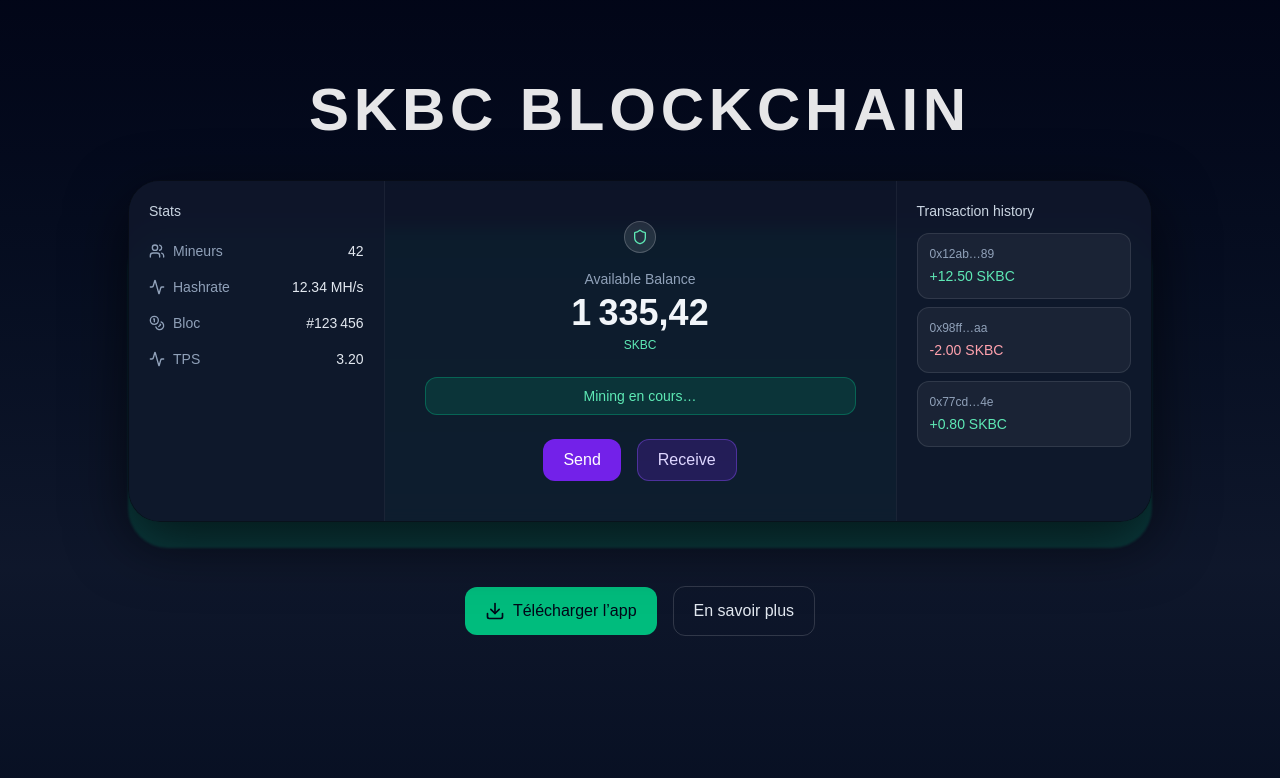
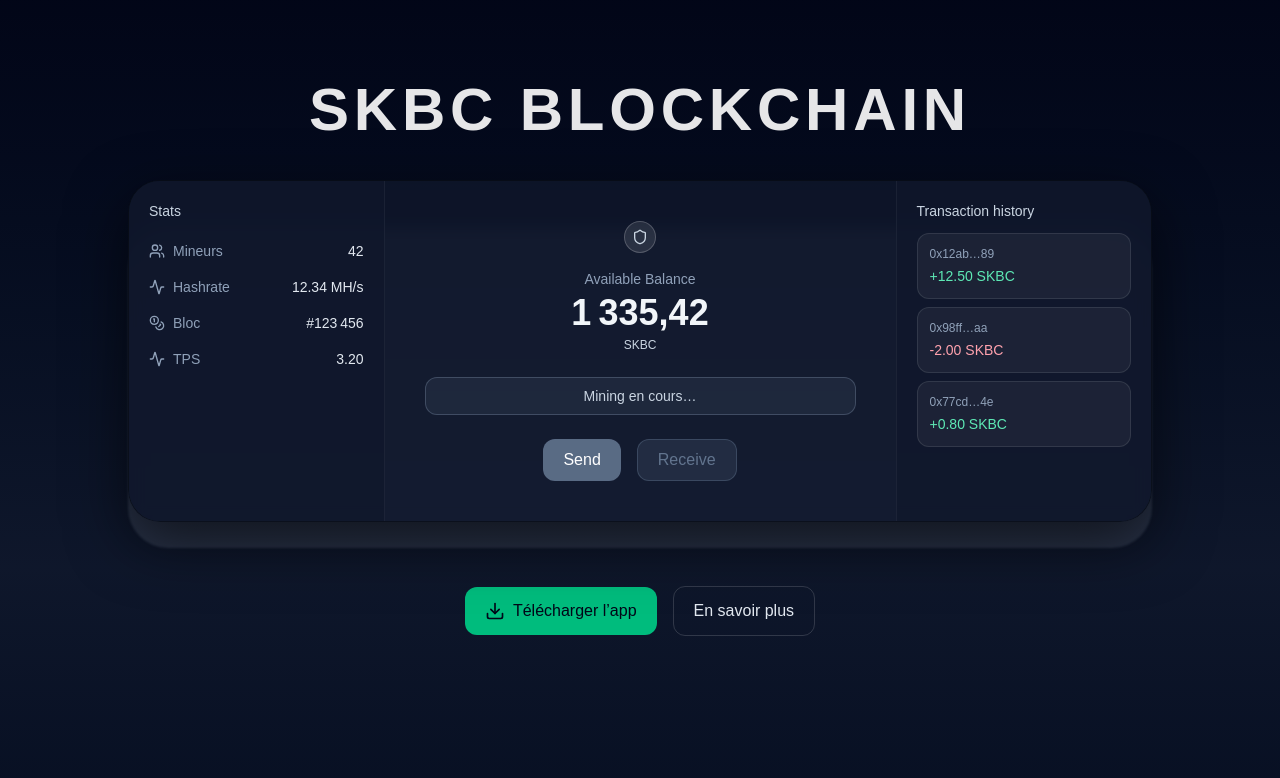
Before and after one commit to nathan-heig/Blockchain_PDG, a Next.js app in the folder website/: page / in a window 1280 px wide. Shown: the top 778 px of the page. Built offline with nearby package versions, Linux system fonts and the light colour scheme.

Commit message:
changement couleurs

```diff
--- a/website/src/app/about/page.tsx
+++ b/website/src/app/about/page.tsx
@@ -42,7 +42,7 @@ export default function AboutPage() {
       {/* SECTION Notre projet */}
       <section className="max-w-5xl mx-auto px-6 py-16 grid md:grid-cols-2 gap-10 items-center">
         <div className="rounded-2xl border border-white/10 bg-white/5 p-8 text-center">
-          <Pickaxe className="h-12 w-12 mx-auto text-violet-400" />
+          <Pickaxe className="h-12 w-12 mx-auto text-emerald-400" />
           <p className="mt-4 text-slate-300">Un système de minage simple et accessible.</p>
         </div>
         <motion.div
--- a/website/src/app/page.tsx
+++ b/website/src/app/page.tsx
@@ -1,20 +1,25 @@
 "use client";
 
-import React, { useEffect, useMemo, useState } from "react";
+import React from "react";
 import { motion } from "framer-motion";
 import { Download, Pickaxe, Coins, Activity, Users, Shield } from "lucide-react";
 import Link from "next/link";
 
-// --- Demo data helpers ---
+// --- Helpers d'affichage ---
 const fmt = new Intl.NumberFormat("fr-CH");
-const formatHashrate = (h:number | null | undefined) => {
+const formatHashrate = (h?: number | null) => {
   if (h == null) return "—";
   const units = ["H/s", "kH/s", "MH/s", "GH/s", "TH/s", "PH/s"];
-  let i = 0; let v = Number(h);
-  while (v >= 1000 && i < units.length - 1) { v /= 1000; i++; }
+  let i = 0;
+  let v = Number(h);
+  while (v >= 1000 && i < units.length - 1) {
+    v /= 1000;
+    i++;
+  }
   return `${v.toFixed(2)} ${units[i]}`;
 };
 
+// --- Données en dur (modifie ici quand tu veux) ---
 type Stats = {
   minersActive: number;
   networkHashrate: number;
@@ -23,43 +28,35 @@ type Stats = {
   balance: number;
 };
 
-function useApi() {
-  const [stats, setStats] = useState<Stats | null>(null);
-  const [loading, setLoading] = useState<boolean>(true);
+const STATS: Stats = {
+  minersActive: 42,
+  networkHashrate: 12_340_000,
+  blockHeight: 123_456,
+  tps: 3.2,
+  balance: 1335.42,
+};
 
-  const fallbackStats = useMemo<Stats>(() => ({
-    minersActive: 42,
-    networkHashrate: 12_340_000,
-    blockHeight: 123_456,
-    tps: 3.2,
-    balance: 1335.42,
-  }), []);
-
-  useEffect(() => {
-    // Pour l’instant on reste en démo.
-    setStats(fallbackStats);
-    setLoading(false);
-  }, [fallbackStats]);
-
-  return { stats, loading };
-}
-
+const TXS: Array<{ hash: string; delta: number }> = [
+  { hash: "0x12ab…89", delta: +12.5 },
+  { hash: "0x98ff…aa", delta: -2.0 },
+  { hash: "0x77cd…4e", delta: +0.8 },
+];
 
 export default function LandingPage() {
-  const { stats } = useApi();
+  const stats = STATS;
 
   return (
     <div className="min-h-screen bg-gradient-to-b from-slate-950 via-slate-900 to-slate-950 text-slate-100">
-      {/* HERO styled like your reference */}
+      {/* HERO */}
       <section className="relative overflow-hidden pt-20 mb-16">
-        {/* big heading */}
-        <h1 className="text-center text-4xl sm:text-5xl md:text-6xl font-extrabold tracking-[0.08em] text-white/90">SKBC BLOCKCHAIN</h1>
+        <h1 className="text-center text-4xl sm:text-5xl md:text-6xl font-extrabold tracking-[0.08em] text-white/90">
+          SKBC BLOCKCHAIN
+        </h1>
 
-        {/* green rounded backdrop */}
         <div className="relative max-w-6xl mx-auto px-6 mt-10">
-          <div className="absolute inset-x-0 top-12 mx-auto h-56 sm:h-64 md:h-72 lg:h-80 max-w-5xl rounded-[2.5rem] bg-emerald-400/20 blur-[1px]" />
+          <div className="absolute inset-x-0 top-12 mx-auto h-56 sm:h-64 md:h-72 lg:h-80 max-w-5xl rounded-[2.5rem] bg-slate-400/20 blur-[1px]" />
 
-          {/* Tablet mock */}
+          {/* “Tablette” */}
           <motion.div
             initial={{ opacity: 0, y: 10 }}
             animate={{ opacity: 1, y: 0 }}
@@ -67,55 +64,66 @@ export default function LandingPage() {
             className="relative mx-auto max-w-5xl rounded-[2rem] border border-black/40 shadow-[0_20px_60px_rgba(0,0,0,0.6)] bg-slate-900/80 backdrop-blur overflow-hidden"
           >
             <div className="grid grid-cols-12 gap-0">
-              {/* Left rail: Stats */}
+              {/* Colonne Stats */}
               <div className="col-span-3 hidden md:block bg-slate-900/70 border-r border-white/5 p-5">
                 <div className="text-slate-300 text-sm font-medium mb-3">Stats</div>
-                <StatRow icon={<Users className="h-4 w-4" />} label="Mineurs" value={fmt.format(stats?.minersActive ?? 0)} />
-                <StatRow icon={<Activity className="h-4 w-4" />} label="Hashrate" value={formatHashrate(stats?.networkHashrate)} />
-                <StatRow icon={<Coins className="h-4 w-4" />} label="Bloc" value={`#${fmt.format(stats?.blockHeight ?? 0)}`} />
-                <StatRow icon={<Activity className="h-4 w-4" />} label="TPS" value={(stats?.tps ?? 0).toFixed(2)} />
+                <StatRow icon={<Users className="h-4 w-4" />} label="Mineurs" value={fmt.format(stats.minersActive)} />
+                <StatRow icon={<Activity className="h-4 w-4" />} label="Hashrate" value={formatHashrate(stats.networkHashrate)} />
+                <StatRow icon={<Coins className="h-4 w-4" />} label="Bloc" value={`#${fmt.format(stats.blockHeight)}`} />
+                <StatRow icon={<Activity className="h-4 w-4" />} label="TPS" value={stats.tps.toFixed(2)} />
               </div>
 
-              {/* Center: Wallet */}
+              {/* Centre “wallet” */}
               <div className="col-span-12 md:col-span-6 p-8 sm:p-10">
                 <div className="flex flex-col items-center text-center">
                   <div className="w-8 h-8 rounded-full bg-white/10 grid place-items-center border border-white/20 mb-4">
-                    <Shield className="h-4 w-4 text-emerald-300" />
+                    <Shield className="h-4 w-4 text-slate-300" />
                   </div>
                   <div className="text-sm text-slate-400">Available Balance</div>
-                  <div className="mt-1 text-4xl font-bold">{(stats?.balance ?? 0).toLocaleString("fr-CH", { minimumFractionDigits: 2, maximumFractionDigits: 2 })}</div>
-                  <div className="text-xs text-emerald-300 mt-1">SKBC</div>
+                  <div className="mt-1 text-4xl font-bold">
+                    {stats.balance.toLocaleString("fr-CH", { minimumFractionDigits: 2, maximumFractionDigits: 2 })}
+                  </div>
+                  <div className="text-xs text-slate-300 mt-1">SKBC</div>
 
-                  {/* mining banner */}
                   <div className="mt-6 w-full max-w-md mx-auto">
-                    <div className="rounded-xl bg-emerald-500/15 border border-emerald-400/30 text-emerald-300 px-4 py-2 text-sm"> Mining en cours…</div>
+                    <div className="rounded-xl bg-slate-500/15 border border-slate-400/30 text-slate-300 px-4 py-2 text-sm">
+                      Mining en cours…
+                    </div>
                   </div>
 
-                  {/* actions */}
                   <div className="mt-6 flex gap-4">
-                    <button className="rounded-xl px-5 py-2 bg-violet-600/90 text-white font-medium">Send</button>
-                    <button className="rounded-xl px-5 py-2 bg-violet-600/20 text-violet-200 border border-violet-500/40 font-medium">Receive</button>
+                    <button className="rounded-xl px-5 py-2 bg-slate-500/90 text-white font-medium">Send</button>
+                    <button className="rounded-xl px-5 py-2 bg-slate-500/20 text-slate-500 border border-slate-500/40 font-medium">
+                      Receive
+                    </button>
                   </div>
                 </div>
               </div>
 
-              {/* Right rail: Tx history (placeholder) */}
+              {/* Historique TX */}
               <div className="col-span-3 hidden md:block bg-slate-900/70 border-l border-white/5 p-5">
                 <div className="text-slate-300 text-sm font-medium mb-3">Transaction history</div>
-                <TxItem hash="0x12ab…89" delta={+12.5} />
-                <TxItem hash="0x98ff…aa" delta={-2.0} />
-                <TxItem hash="0x77cd…4e" delta={+0.8} />
+                {TXS.map((t) => (
+                  <TxItem key={t.hash} hash={t.hash} delta={t.delta} />
+                ))}
               </div>
             </div>
           </motion.div>
         </div>
 
-        {/* CTA under mock */}
+        {/* CTA */}
         <div className="mt-16 flex items-center justify-center gap-4">
-          <Link href="/download" className="inline-flex items-center gap-2 rounded-xl bg-emerald-500 hover:bg-emerald-400 text-slate-950 px-5 py-3 font-medium">
+          <Link
+            href="/download"
+            className="inline-flex items-center gap-2 rounded-xl bg-emerald-500 hover:bg-emerald-400 text-slate-950 px-5 py-3 font-medium"
+          >
             <Download className="h-5 w-5" /> Télécharger l’app
           </Link>
-          <Link href="/about" className="inline-flex items-center gap-2 rounded-xl border border-white/15 hover:bg-white/5 px-5 py-3 font-medium text-slate-200">En savoir plus
+          <Link
+            href="/about"
+            className="inline-flex items-center gap-2 rounded-xl border border-white/15 hover:bg-white/5 px-5 py-3 font-medium text-slate-200"
+          >
+            En savoir plus
           </Link>
         </div>
       </section>
@@ -137,10 +145,14 @@ export default function LandingPage() {
   );
 }
 
+// --- Petits composants UI ---
 function StatRow({ icon, label, value }: { icon: React.ReactNode; label: string; value: string }) {
   return (
     <div className="flex items-center justify-between py-2 text-sm">
-      <div className="flex items-center gap-2 text-slate-400">{icon}<span>{label}</span></div>
+      <div className="flex items-center gap-2 text-slate-400">
+        {icon}
+        <span>{label}</span>
+      </div>
       <div className="text-slate-200 font-medium">{value}</div>
     </div>
   );
@@ -151,7 +163,10 @@ function TxItem({ hash, delta }: { hash: string; delta: number }) {
   return (
     <div className="rounded-xl border border-white/10 bg-white/5 p-3 mb-2">
       <div className="text-xs text-slate-400">{hash}</div>
-      <div className={`text-sm mt-1 ${positive ? "text-emerald-300" : "text-rose-300"}`}>{positive ? "+" : ""}{delta.toFixed(2)} SKBC</div>
+      <div className={`text-sm mt-1 ${positive ? "text-emerald-300" : "text-rose-300"}`}>
+        {positive ? "+" : ""}
+        {delta.toFixed(2)} SKBC
+      </div>
     </div>
   );
 }
```
